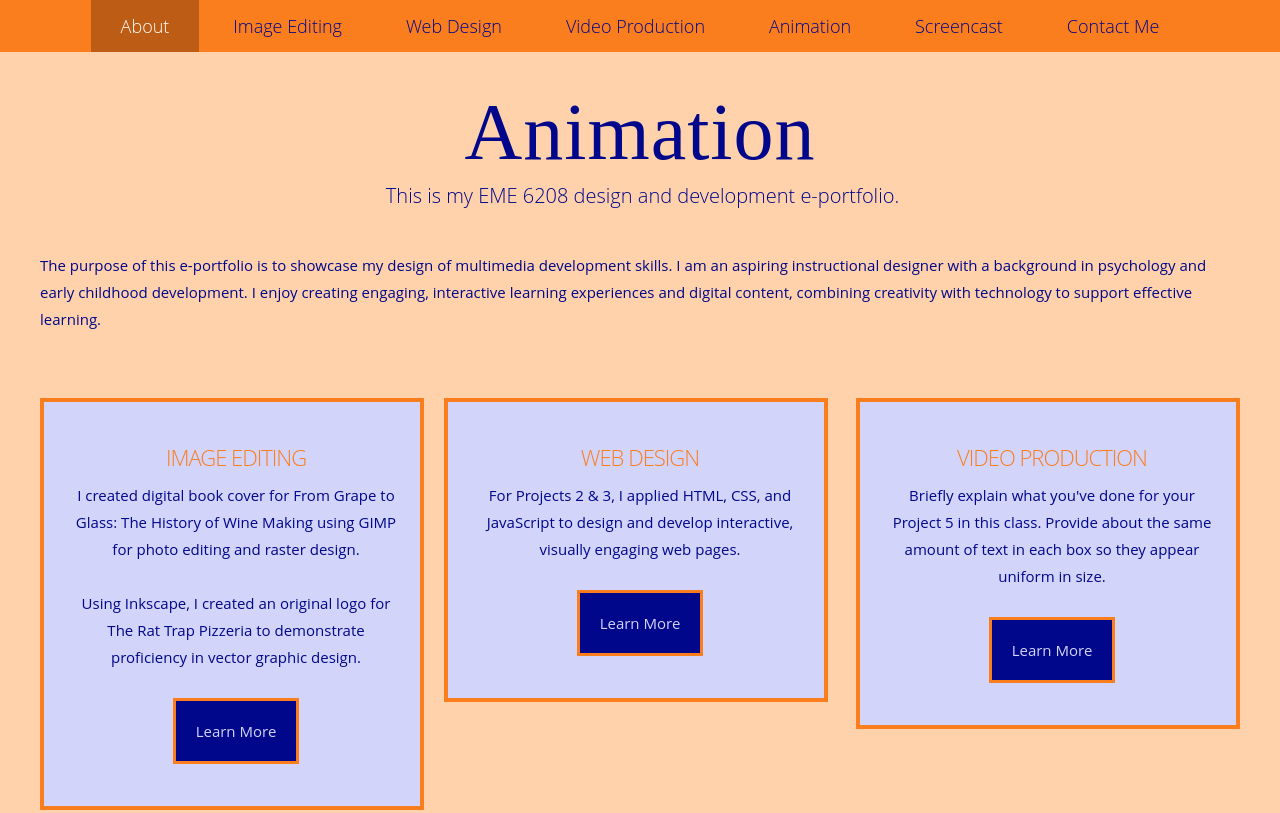
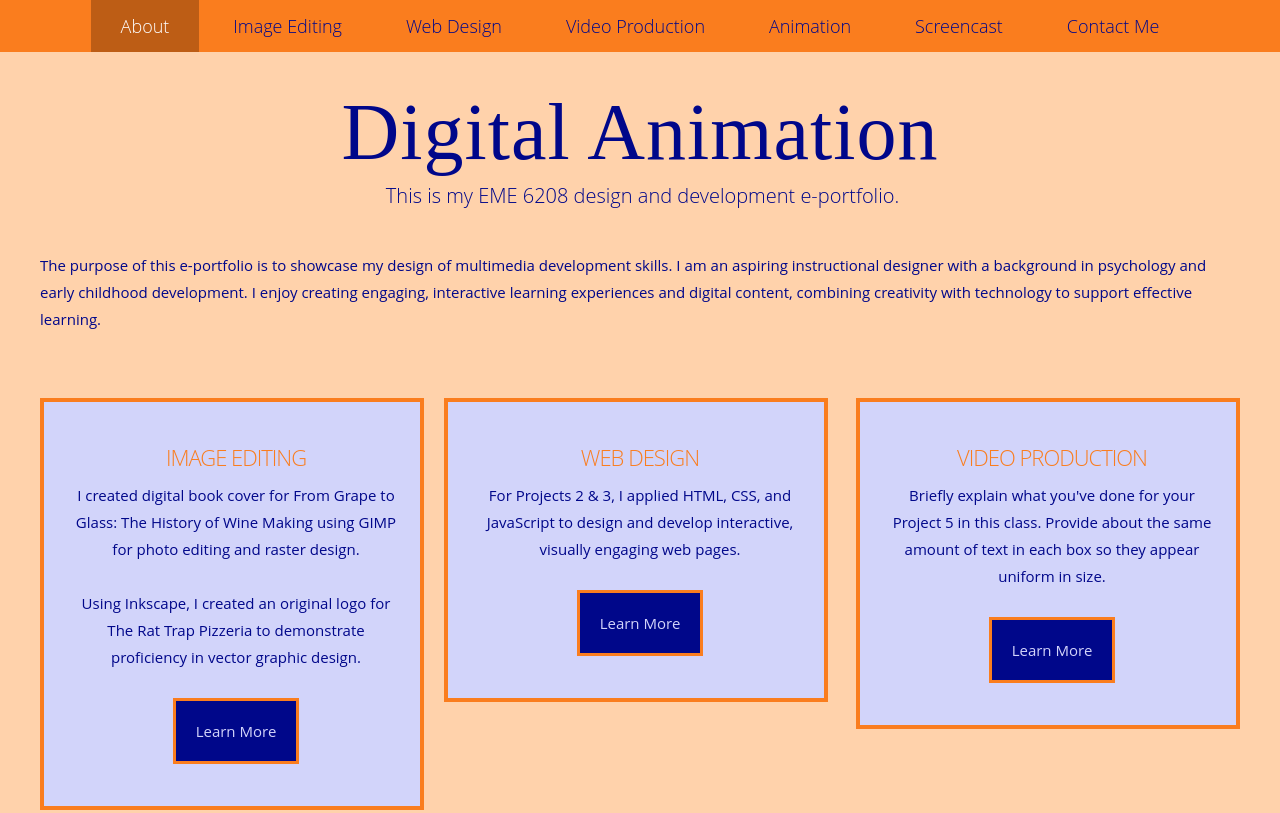
Before and after one commit to samsuttie97-eng/eportfolio-animation-, a plain HTML site: page index.html in a window 1280 px wide. Shown: the top 813 px of the page. Drawn offline with Linux system fonts and the light colour scheme.

Commit message:
Update index.html

```diff
--- a/index.html
+++ b/index.html
@@ -49,7 +49,7 @@ Released   : 20130406
 	</div>
 	<div id="logo" class="container">
 		<!-- THIS IS WHERE YOU CUSTOMIZE THE HEADER FOR EACH PAGE. -->
-        <h1>Animation</h1>
+        <h1>Digital Animation</h1>
 		<!-- THIS IS WHERE YOU CUSTOMIZE THE SUBHEADER FOR EACH PAGE. -->
         <p>This is my EME 6208 design and development e-portfolio.</p>
 	</div>
```
